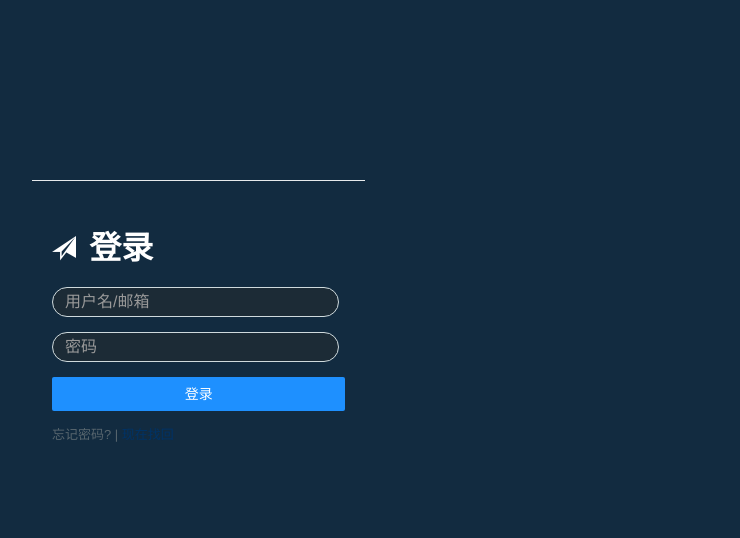
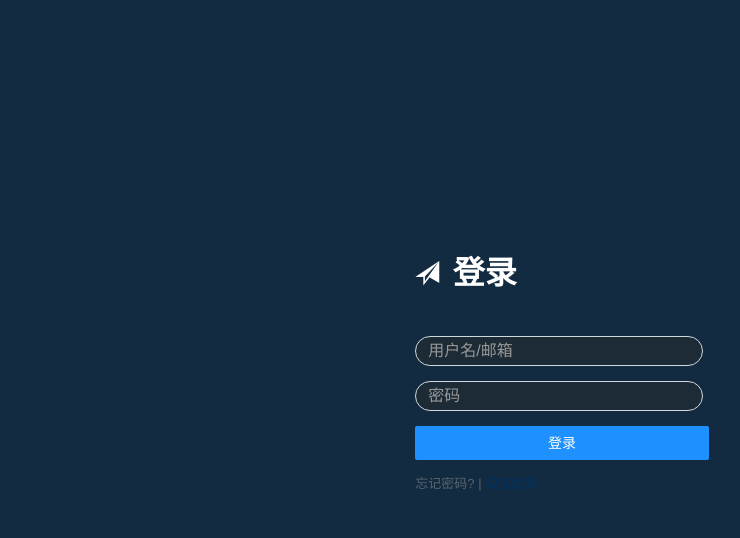
Before and after one commit to MaLei666/oms, a Django app: page /login/ in a window 1280 px wide. Shown: the top 538 px of the page, without its empty margins (78-818 px from the left). Run offline with Django 3.2, Linux system fonts and the light colour scheme; some libraries are stand-ins or nearby versions.

Commit message:
19-09-20更新 前端

```diff
--- a/templates/users/login/login.html
+++ b/templates/users/login/login.html
@@ -10,12 +10,12 @@
 {% block login_base_body %}
     <div id="login_board">
         <div class="row" >
-            <div class="col-sm-4" style="">
-                <div id="login_box" style="background-color: #122b40;boder:1px;solid-color: grey">
+            <div class="col-md-4 col-md-offset-4" style="solid-color: grey">
+                <div id="login_box" style="background-color: #122b40;border:1px">
                     <p class="m-t"></p>
-                    <div>
+                    <div style="line-height: 3;">
                         <i class="glyphicon glyphicon-send" style="font-size: x-large; color: white;"></i>
-                        <span class="font-bold text-center"
+                        <span class="font-bold"
                               style="font-size: 32px; color: white; padding-left: 10px;">登录</span>
 
                     </div>
```
